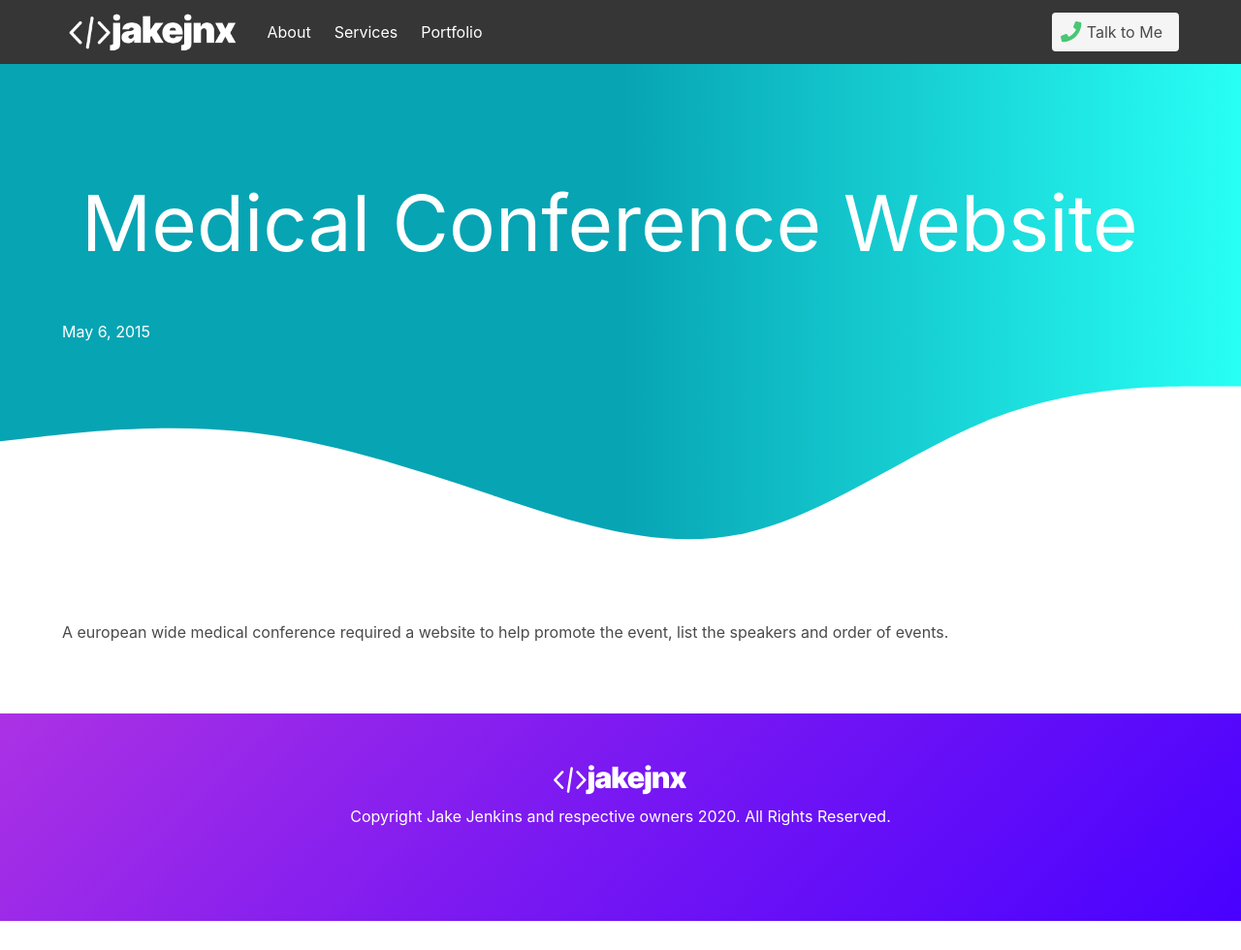
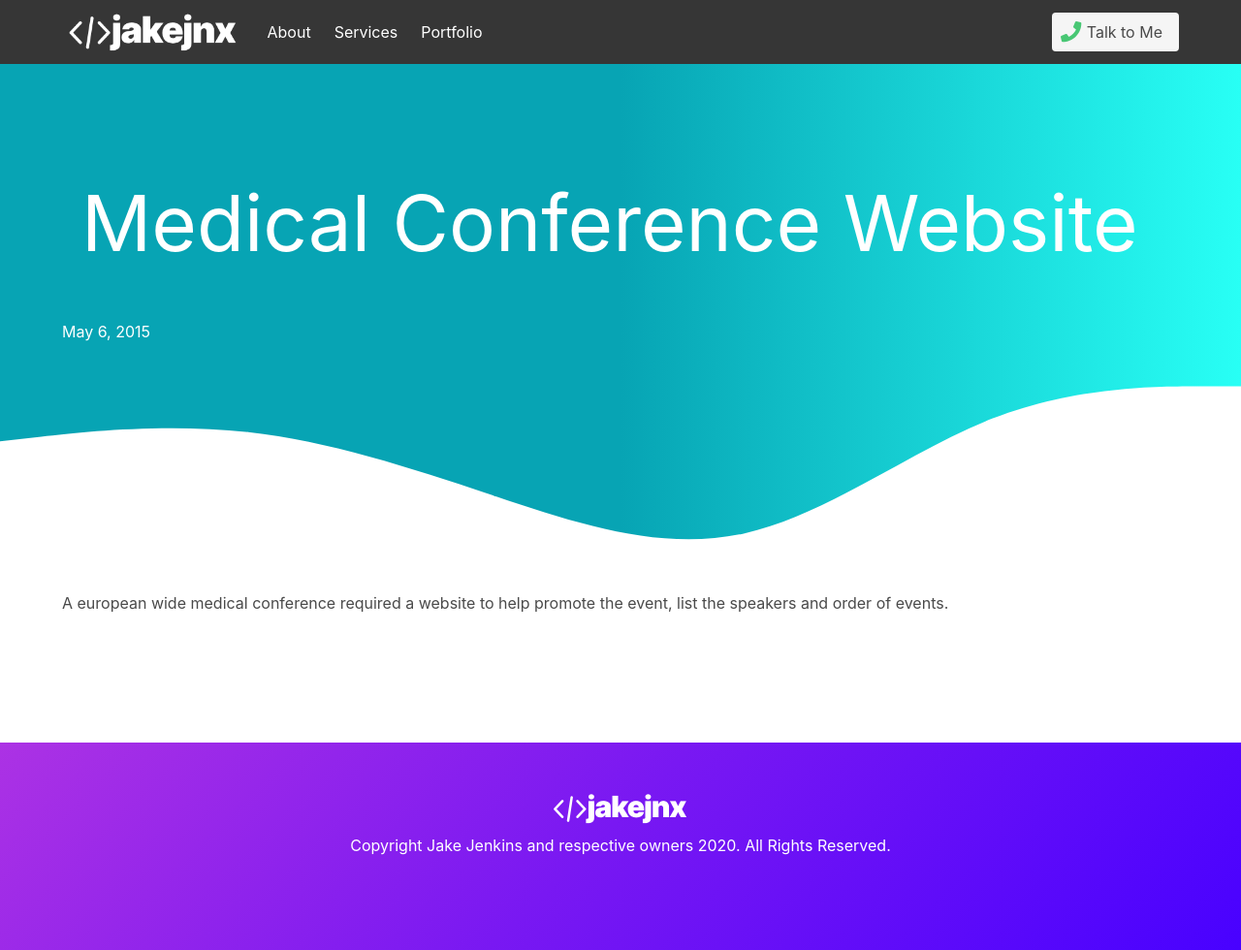
Before and after one commit to jake-jenkins/jjnx-bulma, a Jekyll site: the page built from _portfolio/medical-conference-website.md, in a window 1280 px wide. Shown: the whole page at 97% size. Built offline with Jekyll 4.4.1, drawn with Linux system fonts in a browser that asks for light colours; nearby versions of some CDN libraries; before the commit the page ends 950 px from its top, so only the background shows below that.

Commit message:
Update head.html

```diff
--- a/_includes/head.html
+++ b/_includes/head.html
@@ -46,7 +46,8 @@
     }
 
     .jjp {
-     margin-top: -50px;
+     margin-top: -80px;
+     margin-bottom: 100px;
     }
 
     .blue {
```
